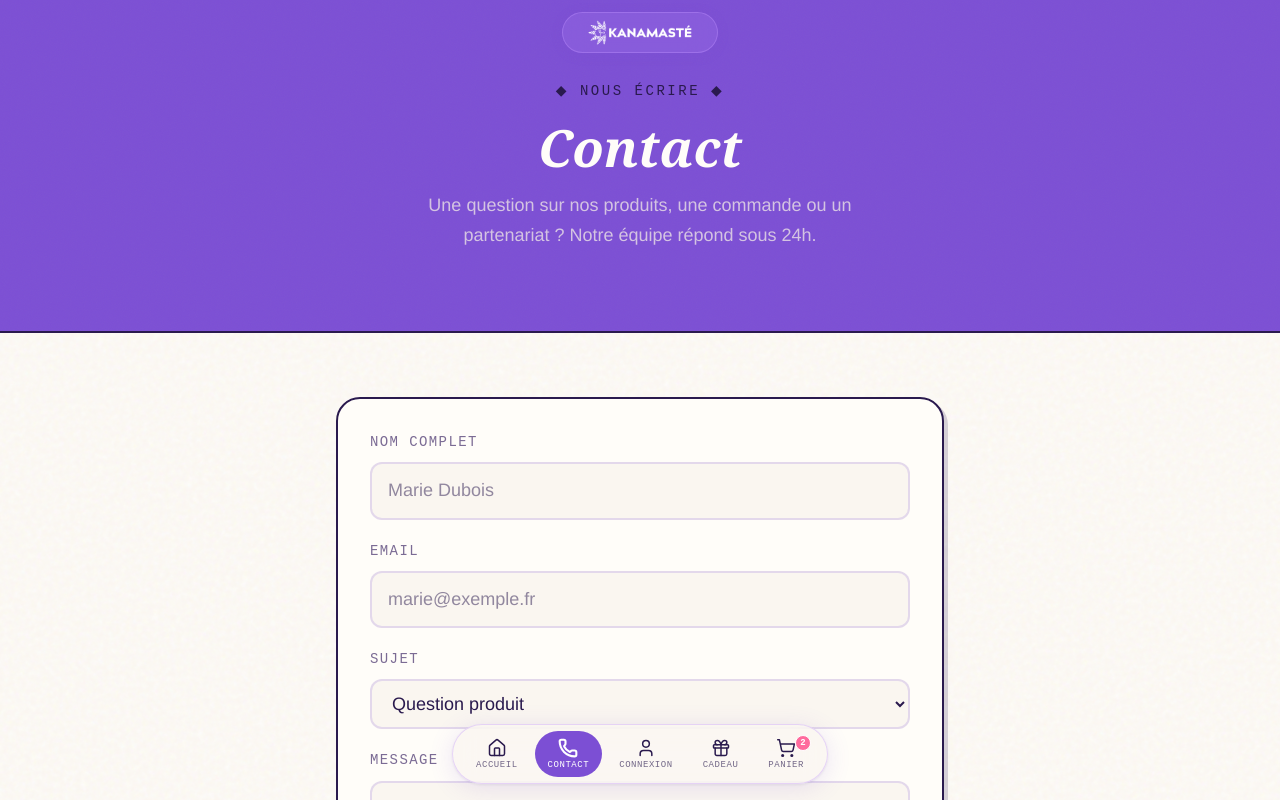
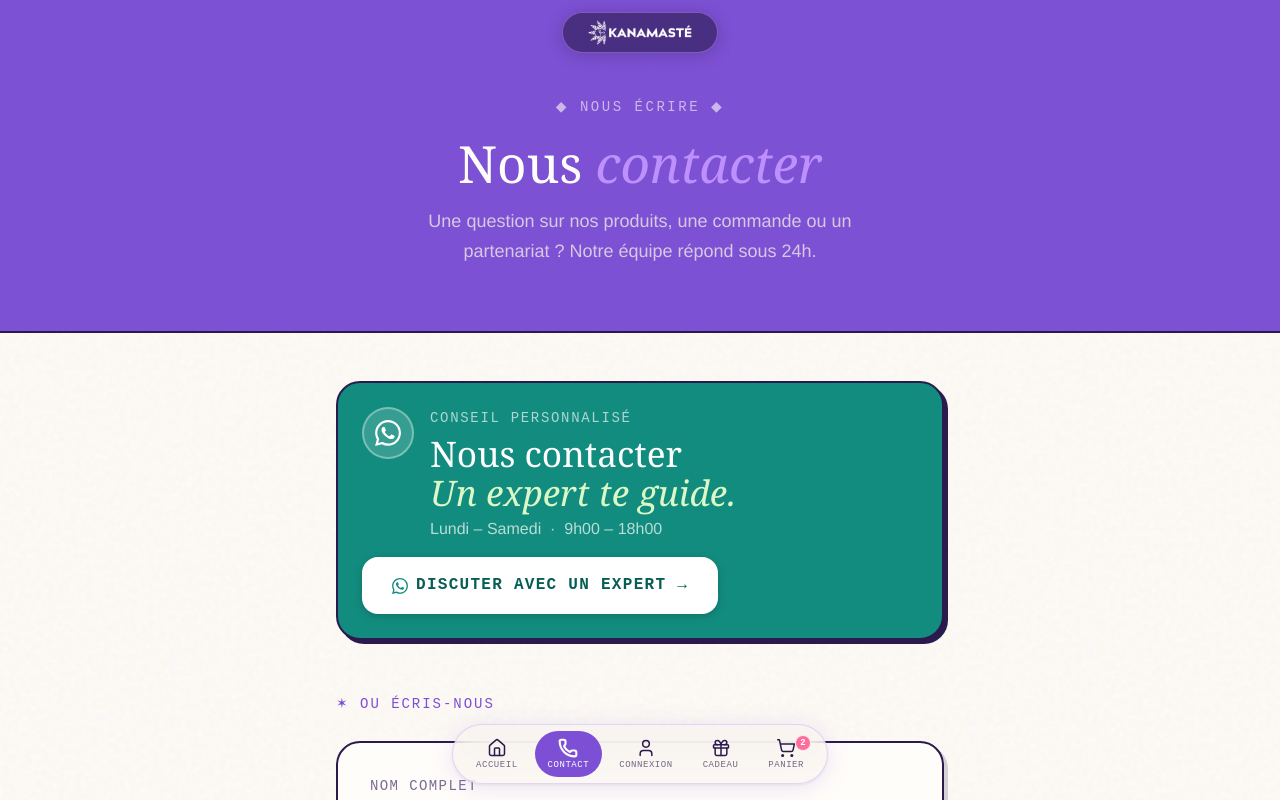
Before and after one commit to nxtex/kanamaste, a Next.js app: page /contact in a window 1280 px wide. Shown: the top 800 px of the page. Built offline with nearby package versions, Linux system fonts and the light colour scheme.

Commit message:
feat: logo pill plus sombre + bloc WhatsApp expert sur page contact

```diff
--- a/app/contact/page.tsx
+++ b/app/contact/page.tsx
@@ -3,7 +3,7 @@ import Link from 'next/link'
 import FloatingNav from '@/components/FloatingNav'
 
 export const metadata: Metadata = {
-  title: 'Contact',
+  title: 'Contact — Kanamaste',
   description: 'Contactez l\'équipe Kanamaste pour toute question sur nos produits CBD.',
 }
 
@@ -12,29 +12,102 @@ export default function ContactPage() {
     <>
       <FloatingNav />
       <main style={{ paddingBottom: 'calc(var(--nav-height) + 80px)' }}>
-        {/* Header */}
+
+        {/* ── HEADER */}
         <section
           className="retro-grain"
           style={{
             background: 'var(--color-primary)',
             borderBottom: '2px solid var(--color-text)',
-            padding: 'clamp(var(--space-12), 8vw, var(--space-20)) var(--space-4)',
+            padding: 'clamp(var(--space-16), 10vw, var(--space-24)) var(--space-4) clamp(var(--space-10), 6vw, var(--space-16))',
             textAlign: 'center',
           }}
         >
           <div style={{ maxWidth: 'var(--content-narrow)', margin: '0 auto', display: 'flex', flexDirection: 'column', gap: 'var(--space-4)', alignItems: 'center' }}>
-            <span style={{ fontFamily: 'var(--font-stamp)', fontSize: 'var(--text-xs)', letterSpacing: '0.18em', textTransform: 'uppercase', color: 'var(--color-gold-light)' }}>&#9670; Nous écrire &#9670;</span>
-            <h1 style={{ fontFamily: 'var(--font-display)', fontSize: 'var(--text-2xl)', fontWeight: 900, color: 'var(--color-text-inverse)', lineHeight: 1.1 }}>
-              <em style={{ fontStyle: 'italic', color: 'var(--color-gold-light)' }}>Contact</em>
+            <span style={{ fontFamily: 'var(--font-stamp)', fontSize: 'var(--text-xs)', letterSpacing: '0.18em', textTransform: 'uppercase', color: 'rgba(255,253,249,0.6)' }}>◆ Nous écrire ◆</span>
+            <h1 style={{ fontFamily: 'var(--font-display)', fontSize: 'var(--text-2xl)', fontWeight: 400, color: 'var(--color-text-inverse)', lineHeight: 1.1 }}>
+              Nous <em style={{ fontStyle: 'italic', color: 'var(--color-lavande)' }}>contacter</em>
             </h1>
-            <p style={{ fontSize: 'var(--text-base)', color: 'rgba(245,240,232,0.72)', maxWidth: '44ch', lineHeight: 1.65 }}>
-              Une question sur nos produits, une commande ou un partenariat ? Notre équipe répond sous 24h.
+            <p style={{ fontSize: 'var(--text-base)', color: 'rgba(245,240,232,0.75)', maxWidth: '44ch', lineHeight: 1.65 }}>
+              Une question sur nos produits, une commande ou un partenariat ? Notre équipe répond sous 24h.
             </p>
           </div>
         </section>
 
-        {/* Form */}
-        <section style={{ padding: 'clamp(var(--space-10), 6vw, var(--space-16)) var(--space-4)', maxWidth: 'var(--content-narrow)', margin: '0 auto' }}>
+        {/* ── EXPERT WHATSAPP CARD */}
+        <section style={{ padding: 'clamp(var(--space-8), 5vw, var(--space-12)) var(--space-4)', maxWidth: 'var(--content-narrow)', margin: '0 auto' }}>
+          <div style={{
+            background: '#128C7E',
+            border: '2px solid var(--color-text)',
+            borderRadius: 'var(--radius-xl)',
+            padding: 'var(--space-6) var(--space-6)',
+            boxShadow: '4px 4px 0 var(--color-text)',
+            display: 'flex',
+            flexDirection: 'column',
+            gap: 'var(--space-4)',
+          }}>
+            <div style={{ display: 'flex', alignItems: 'flex-start', gap: 'var(--space-4)' }}>
+              {/* WhatsApp icon SVG */}
+              <div style={{
+                flexShrink: 0,
+                width: 52, height: 52,
+                borderRadius: 'var(--radius-full)',
+                background: 'rgba(255,255,255,0.15)',
+                border: '2px solid rgba(255,255,255,0.35)',
+                display: 'flex', alignItems: 'center', justifyContent: 'center',
+              }}>
+                <svg width="26" height="26" viewBox="0 0 24 24" fill="white" aria-hidden>
+                  <path d="M17.472 14.382c-.297-.149-1.758-.867-2.03-.967-.273-.099-.471-.148-.67.15-.197.297-.767.966-.94 1.164-.173.199-.347.223-.644.075-.297-.15-1.255-.463-2.39-1.475-.883-.788-1.48-1.761-1.653-2.059-.173-.297-.018-.458.13-.606.134-.133.298-.347.446-.52.149-.174.198-.298.298-.497.099-.198.05-.371-.025-.52-.075-.149-.669-1.612-.916-2.207-.242-.579-.487-.5-.669-.51-.173-.008-.371-.01-.57-.01-.198 0-.52.074-.792.372-.272.297-1.04 1.016-1.04 2.479 0 1.462 1.065 2.875 1.213 3.074.149.198 2.096 3.2 5.077 4.487.709.306 1.262.489 1.694.625.712.227 1.36.195 1.871.118.571-.085 1.758-.719 2.006-1.413.248-.694.248-1.289.173-1.413-.074-.124-.272-.198-.57-.347m-5.421 7.403h-.004a9.87 9.87 0 01-5.031-1.378l-.361-.214-3.741.982.998-3.648-.235-.374a9.86 9.86 0 01-1.51-5.26c.001-5.45 4.436-9.884 9.888-9.884 2.64 0 5.122 1.03 6.988 2.898a9.825 9.825 0 012.893 6.994c-.003 5.45-4.437 9.884-9.885 9.884m8.413-18.297A11.815 11.815 0 0012.05 0C5.495 0 .16 5.335.157 11.892c0 2.096.547 4.142 1.588 5.945L.057 24l6.305-1.654a11.882 11.882 0 005.683 1.448h.005c6.554 0 11.89-5.335 11.893-11.893a11.821 11.821 0 00-3.48-8.413z"/>
+                </svg>
+              </div>
+              <div style={{ flex: 1 }}>
+                <p style={{ fontFamily: 'var(--font-stamp)', fontSize: 'var(--text-xs)', letterSpacing: '0.12em', textTransform: 'uppercase', color: 'rgba(255,255,255,0.65)', marginBottom: 4 }}>Conseil personnalisé</p>
+                <h2 style={{ fontFamily: 'var(--font-display)', fontSize: 'var(--text-xl)', fontWeight: 400, color: '#fff', lineHeight: 1.1, marginBottom: 6 }}>
+                  Nous contacter<br />
+                  <em style={{ fontStyle: 'italic', color: '#dcf8c6' }}>Un expert te guide.</em>
+                </h2>
+                <p style={{ fontFamily: 'var(--font-body)', fontSize: 'var(--text-sm)', color: 'rgba(255,255,255,0.7)', lineHeight: 1.5 }}>
+                  Lundi – Samedi  ·  9h00 – 18h00
+                </p>
+              </div>
+            </div>
+            <a
+              href="https://wa.me/33600000000"
+              target="_blank"
+              rel="noopener noreferrer"
+              style={{
+                display: 'inline-flex',
+                alignItems: 'center',
+                justifyContent: 'center',
+                gap: 'var(--space-2)',
+                fontFamily: 'var(--font-stamp)',
+                fontSize: 'var(--text-sm)',
+                letterSpacing: '0.08em',
+                textTransform: 'uppercase',
+                background: '#fff',
+                color: '#075E54',
+                padding: '13px 28px',
+                borderRadius: 'var(--radius-lg)',
+                border: '2px solid rgba(255,255,255,0.6)',
+                textDecoration: 'none',
+                fontWeight: 600,
+                boxShadow: '0 2px 8px rgba(0,0,0,0.18)',
+                alignSelf: 'flex-start',
+              }}
+            >
+              <svg width="16" height="16" viewBox="0 0 24 24" fill="#128C7E" aria-hidden>
+                <path d="M17.472 14.382c-.297-.149-1.758-.867-2.03-.967-.273-.099-.471-.148-.67.15-.197.297-.767.966-.94 1.164-.173.199-.347.223-.644.075-.297-.15-1.255-.463-2.39-1.475-.883-.788-1.48-1.761-1.653-2.059-.173-.297-.018-.458.13-.606.134-.133.298-.347.446-.52.149-.174.198-.298.298-.497.099-.198.05-.371-.025-.52-.075-.149-.669-1.612-.916-2.207-.242-.579-.487-.5-.669-.51-.173-.008-.371-.01-.57-.01-.198 0-.52.074-.792.372-.272.297-1.04 1.016-1.04 2.479 0 1.462 1.065 2.875 1.213 3.074.149.198 2.096 3.2 5.077 4.487.709.306 1.262.489 1.694.625.712.227 1.36.195 1.871.118.571-.085 1.758-.719 2.006-1.413.248-.694.248-1.289.173-1.413-.074-.124-.272-.198-.57-.347m-5.421 7.403h-.004a9.87 9.87 0 01-5.031-1.378l-.361-.214-3.741.982.998-3.648-.235-.374a9.86 9.86 0 01-1.51-5.26c.001-5.45 4.436-9.884 9.888-9.884 2.64 0 5.122 1.03 6.988 2.898a9.825 9.825 0 012.893 6.994c-.003 5.45-4.437 9.884-9.885 9.884m8.413-18.297A11.815 11.815 0 0012.05 0C5.495 0 .16 5.335.157 11.892c0 2.096.547 4.142 1.588 5.945L.057 24l6.305-1.654a11.882 11.882 0 005.683 1.448h.005c6.554 0 11.89-5.335 11.893-11.893a11.821 11.821 0 00-3.48-8.413z"/>
+              </svg>
+              Discuter avec un expert →
+            </a>
+          </div>
+        </section>
+
+        {/* ── FORM */}
+        <section style={{ padding: '0 var(--space-4) clamp(var(--space-10), 6vw, var(--space-16))', maxWidth: 'var(--content-narrow)', margin: '0 auto' }}>
+          <div style={{ marginBottom: 'var(--space-6)' }}>
+            <span style={{ fontFamily: 'var(--font-stamp)', fontSize: 'var(--text-xs)', letterSpacing: '0.14em', textTransform: 'uppercase', color: 'var(--color-primary)' }}>✶ Ou écris-nous</span>
+          </div>
           <form
             style={{
               background: 'var(--color-surface)',
@@ -42,29 +115,15 @@ export default function ContactPage() {
               borderRadius: 'var(--radius-xl)',
               padding: 'var(--space-8)',
               boxShadow: 'var(--shadow-card)',
-              display: 'flex',
-              flexDirection: 'column',
-              gap: 'var(--space-5)',
+              display: 'flex', flexDirection: 'column', gap: 'var(--space-5)',
             }}
           >
             {[{ id: 'name', label: 'Nom complet', type: 'text', placeholder: 'Marie Dubois' }, { id: 'email', label: 'Email', type: 'email', placeholder: 'marie@exemple.fr' }].map((field) => (
               <div key={field.id} style={{ display: 'flex', flexDirection: 'column', gap: 'var(--space-2)' }}>
                 <label htmlFor={field.id} style={{ fontFamily: 'var(--font-stamp)', fontSize: 'var(--text-xs)', letterSpacing: '0.1em', textTransform: 'uppercase', color: 'var(--color-text-muted)' }}>{field.label}</label>
                 <input
-                  id={field.id}
-                  type={field.type}
-                  placeholder={field.placeholder}
-                  style={{
-                    fontFamily: 'var(--font-body)',
-                    fontSize: 'var(--text-base)',
-                    padding: '12px var(--space-4)',
-                    borderRadius: 'var(--radius-md)',
-                    border: '2px solid var(--color-border)',
-                    background: 'var(--color-bg)',
-                    color: 'var(--color-text)',
-                    outline: 'none',
-                    transition: 'border-color var(--transition)',
-                  }}
+                  id={field.id} type={field.type} placeholder={field.placeholder}
+                  style={{ fontFamily: 'var(--font-body)', fontSize: 'var(--text-base)', padding: '12px var(--space-4)', borderRadius: 'var(--radius-md)', border: '2px solid var(--color-border)', background: 'var(--color-bg)', color: 'var(--color-text)', outline: 'none', transition: 'border-color var(--transition)' }}
                 />
               </div>
             ))}
@@ -80,41 +139,23 @@ export default function ContactPage() {
             <div style={{ display: 'flex', flexDirection: 'column', gap: 'var(--space-2)' }}>
               <label htmlFor="message" style={{ fontFamily: 'var(--font-stamp)', fontSize: 'var(--text-xs)', letterSpacing: '0.1em', textTransform: 'uppercase', color: 'var(--color-text-muted)' }}>Message</label>
               <textarea
-                id="message"
-                rows={5}
-                placeholder="Votre message..."
+                id="message" rows={5} placeholder="Votre message..."
                 style={{ fontFamily: 'var(--font-body)', fontSize: 'var(--text-base)', padding: '12px var(--space-4)', borderRadius: 'var(--radius-md)', border: '2px solid var(--color-border)', background: 'var(--color-bg)', color: 'var(--color-text)', outline: 'none', resize: 'vertical', minHeight: 120 }}
               />
             </div>
             <button
               type="submit"
-              style={{
-                fontFamily: 'var(--font-stamp)',
-                fontSize: 'var(--text-sm)',
-                letterSpacing: '0.1em',
-                textTransform: 'uppercase',
-                background: 'var(--color-primary)',
-                color: 'var(--color-text-inverse)',
-                padding: '16px',
-                borderRadius: 'var(--radius-sm)',
-                border: '2px solid var(--color-text)',
-                boxShadow: 'var(--shadow-card)',
-                cursor: 'pointer',
-                display: 'flex',
-                alignItems: 'center',
-                justifyContent: 'center',
-                gap: 'var(--space-2)',
-              }}
+              style={{ fontFamily: 'var(--font-stamp)', fontSize: 'var(--text-sm)', letterSpacing: '0.1em', textTransform: 'uppercase', background: 'var(--color-primary)', color: 'var(--color-text-inverse)', padding: '16px', borderRadius: 'var(--radius-sm)', border: '2px solid var(--color-text)', boxShadow: 'var(--shadow-card)', cursor: 'pointer', display: 'flex', alignItems: 'center', justifyContent: 'center', gap: 'var(--space-2)' }}
             >
               Envoyer le message &#10148;
             </button>
           </form>
         </section>
 
-        {/* Footer */}
+        {/* ── FOOTER */}
         <footer style={{ background: 'var(--color-surface-offset)', borderTop: '2px solid var(--color-border)', padding: 'var(--space-8) var(--space-4)' }}>
           <div style={{ maxWidth: 'var(--content-wide)', margin: '0 auto', display: 'flex', flexWrap: 'wrap', gap: 'var(--space-4)', justifyContent: 'space-between', alignItems: 'center' }}>
-            <Link href="/" style={{ fontFamily: 'var(--font-display)', fontStyle: 'italic', fontSize: 'var(--text-lg)', color: 'var(--color-primary)', fontWeight: 700, textDecoration: 'none' }}>Kanamaste</Link>
+            <Link href="/" style={{ fontFamily: 'var(--font-display)', fontStyle: 'italic', fontSize: 'var(--text-lg)', color: 'var(--color-primary)', fontWeight: 400, textDecoration: 'none' }}>Kanamaste</Link>
             <p style={{ fontSize: 'var(--text-xs)', color: 'var(--color-text-faint)', fontFamily: 'var(--font-stamp)', letterSpacing: '0.06em' }}>&copy; {new Date().getFullYear()} Kanamaste. Produits légaux ≤ 0.3% THC. Réservé aux adultes.</p>
           </div>
         </footer>
--- a/components/FloatingNav.tsx
+++ b/components/FloatingNav.tsx
@@ -41,7 +41,7 @@ export default function FloatingNav() {
       <CartModal open={cartOpen} onClose={() => setCartOpen(false)} />
       <GiftsModal open={giftsOpen} onClose={() => setGiftsOpen(false)} />
 
-      {/* ── LOGO — frosted pill, top-centre */}
+      {/* ── LOGO — frosted pill, plus sombre */}
       <div style={{
         position: 'fixed', top: 'var(--space-3)',
         left: 0, right: 0,
@@ -55,14 +55,13 @@ export default function FloatingNav() {
             pointerEvents: 'auto',
             display: 'inline-flex', alignItems: 'center', justifyContent: 'center',
             textDecoration: 'none',
-            /* Frosted glass — translucide lavande */
-            background: 'rgba(189, 144, 253, 0.18)',
-            backdropFilter: 'blur(14px)',
-            WebkitBackdropFilter: 'blur(14px)',
-            border: '1.5px solid rgba(189, 144, 253, 0.40)',
+            background: 'rgba(42, 26, 78, 0.62)',
+            backdropFilter: 'blur(16px)',
+            WebkitBackdropFilter: 'blur(16px)',
+            border: '1.5px solid rgba(189, 144, 253, 0.45)',
             borderRadius: 'var(--radius-full)',
             padding: '6px 22px',
-            boxShadow: '0 2px 12px rgba(124, 79, 212, 0.18)',
+            boxShadow: '0 2px 16px rgba(42, 26, 78, 0.28)',
           }}
         >
           <Image
@@ -95,7 +94,6 @@ export default function FloatingNav() {
               exit={{ y: 100, opacity: 0 }}
               transition={{ type: 'spring', stiffness: 320, damping: 28 }}
               style={{
-                /* Frosted glass retro — translucide crème/lavande */
                 background: 'rgba(250, 246, 240, 0.72)',
                 backdropFilter: 'blur(18px)',
                 WebkitBackdropFilter: 'blur(18px)',
@@ -124,12 +122,8 @@ export default function FloatingNav() {
                       gap: '3px',
                       padding: '7px 13px',
                       borderRadius: 'var(--radius-full)',
-                      background: isActive
-                        ? 'var(--color-primary)'
-                        : 'transparent',
-                      color: isActive
-                        ? '#fff'
-                        : 'var(--color-text)',
+                      background: isActive ? 'var(--color-primary)' : 'transparent',
+                      color: isActive ? '#fff' : 'var(--color-text)',
                       minWidth: 44, minHeight: 44,
                       cursor: 'pointer',
                       transition: 'background 0.18s, color 0.18s',
@@ -145,25 +139,18 @@ export default function FloatingNav() {
                         animate={{ scale: 1, opacity: 1 }}
                         transition={{ type: 'spring', stiffness: 500, damping: 18 }}
                         style={{
-                          position: 'absolute',
-                          top: 4,
-                          right: 6,
-                          minWidth: 16,
-                          height: 16,
+                          position: 'absolute', top: 4, right: 6,
+                          minWidth: 16, height: 16,
                           borderRadius: 'var(--radius-full)',
                           background: 'var(--color-rose)',
                           color: '#fff',
                           fontSize: 9,
                           fontFamily: 'var(--font-mono)',
                           fontWeight: 700,
-                          display: 'flex',
-                          alignItems: 'center',
-                          justifyContent: 'center',
-                          padding: '0 4px',
-                          lineHeight: 1,
-                          border: '1.5px solid #fff',
-                          pointerEvents: 'none',
-                          zIndex: 2,
+                          display: 'flex', alignItems: 'center', justifyContent: 'center',
+                          padding: '0 4px', lineHeight: 1,
+                          border: '1.5px solid rgba(250,246,240,0.9)',
+                          pointerEvents: 'none', zIndex: 2,
                         }}
                       >
                         {totalQty > 9 ? '9+' : totalQty}
```
